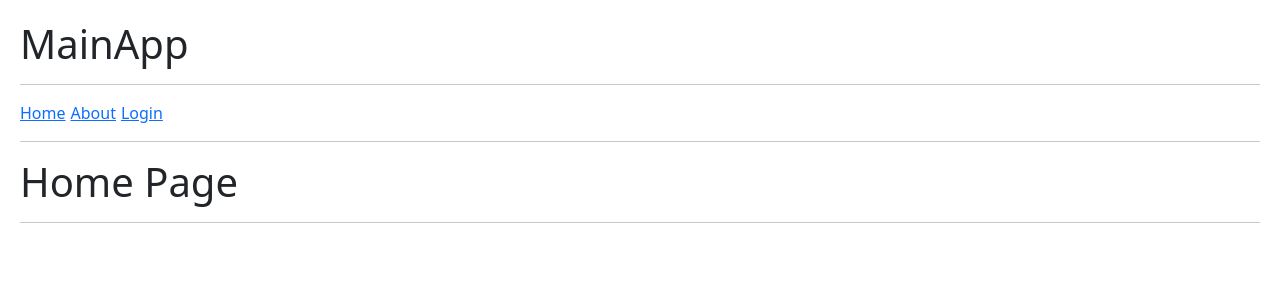
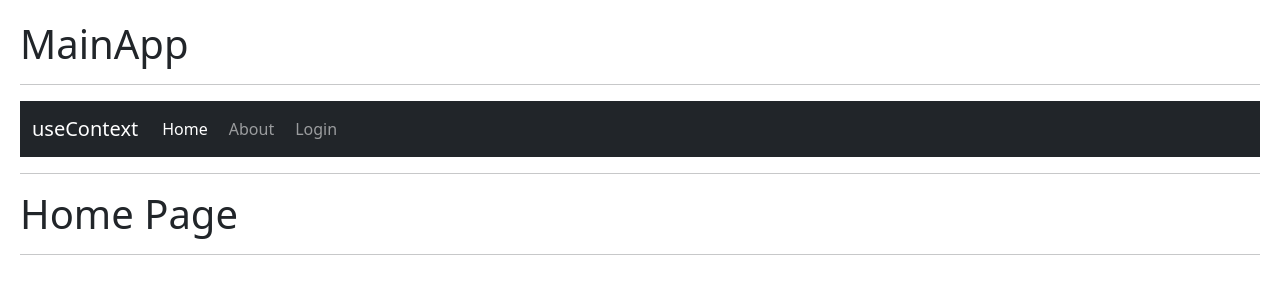
Before and after one commit to pauljgl2008/hook-app-react, a React (Vite) app: page / in a window 1280 px wide. Shown: the top 300 px of the page. Built offline with nearby package versions, Linux system fonts and the light colour scheme.

Commit message:
feat: NavLink with className dynamic active

```diff
--- a/package.json
+++ b/package.json
@@ -10,6 +10,7 @@
     "preview": "vite preview"
   },
   "dependencies": {
+    "bootstrap": "5",
     "react": "^18.3.1",
     "react-dom": "^18.3.1",
     "react-router-dom": "6"
--- a/src/09-useContext/Navbar.jsx
+++ b/src/09-useContext/Navbar.jsx
@@ -1,11 +1,33 @@
-import { Link } from "react-router-dom"
+import { Link, NavLink } from "react-router-dom";
 
 export const Navbar = () => {
     return (
         <>
-            <Link to="/">Home</Link>
-            <Link to="/about">About</Link>
-            <Link to="/login">Login</Link>
+            <nav className="navbar navbar-expand-lg navbar-dark bg-dark">
+                <div className="container-fluid">
+                    <Link className="navbar-brand" to="/">useContext</Link>
+                    <div className="collapse navbar-collapse" id="navbarNav">
+                        <ul className="navbar-nav">
+                            <NavLink
+                                className={({ isActive }) => `nav-link ${isActive ? 'active' : ''}`}
+
+                                to="/">
+                                Home
+                            </NavLink>
+                            <NavLink
+                                className={({ isActive }) => `nav-link ${isActive ? 'active' : ''}`}
+                                to="/about">
+                                About
+                            </NavLink>
+                            <NavLink
+                                className={({ isActive }) => `nav-link ${isActive ? 'active' : ''}`}
+                                to="/login">
+                                Login
+                            </NavLink>
+                        </ul>
+                    </div>
+                </div>
+            </nav>
         </>
-    )
-}
+    );
+};
--- a/src/main.jsx
+++ b/src/main.jsx
@@ -19,7 +19,6 @@ import { MainApp } from './09-useContext/MainApp'
 import {
   BrowserRouter
 } from "react-router-dom";
-
 createRoot(document.getElementById('root')).render(
   <BrowserRouter>
     {/* <StrictMode> */}
```
Also changed, not shown: 1 other file (tests, documents, lock files or other folders).
